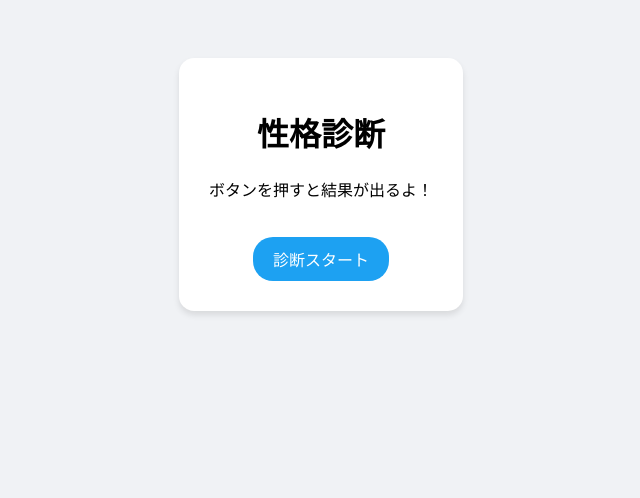
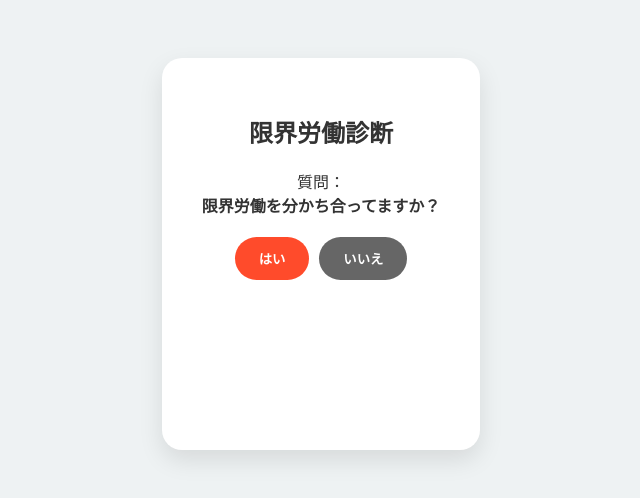
Before and after one commit to Atree232/rainobo_rainobo, a plain HTML site: page index.html in a window 1280 px wide. Shown: the whole page, without its empty margins (319-959 px from the left). Drawn offline with Linux system fonts and the light colour scheme.

Commit message:
Update index.html

```diff
--- a/index.html
+++ b/index.html
@@ -2,38 +2,58 @@
 <html lang="ja">
 <head>
     <meta charset="UTF-8">
-    <title>私の診断アプリ</title>
+    <meta name="viewport" content="width=device-width, initial-scale=1.0">
+    <title>限界労働診断</title>
     <style>
-        body { font-family: sans-serif; text-align: center; padding: 50px; background: #f0f2f5; }
-        .card { background: white; padding: 30px; border-radius: 15px; display: inline-block; box-shadow: 0 4px 6px rgba(0,0,0,0.1); }
-        button { background: #1da1f2; color: white; border: none; padding: 10px 20px; border-radius: 20px; cursor: pointer; font-size: 16px; margin-top: 20px; }
+        body { font-family: 'Helvetica Neue', Arial, sans-serif; text-align: center; padding: 50px; background: #eef2f3; color: #333; }
+        .card { background: white; padding: 40px; border-radius: 20px; display: inline-block; box-shadow: 0 10px 25px rgba(0,0,0,0.1); max-width: 400px; }
+        h1 { font-size: 1.5rem; margin-bottom: 20px; }
+        .btn-group { display: flex; justify-content: center; gap: 10px; margin-top: 20px; }
+        button { border: none; padding: 12px 24px; border-radius: 30px; cursor: pointer; font-weight: bold; transition: 0.3s; }
+        .btn-yes { background: #ff4b2b; color: white; }
+        .btn-no { background: #666; color: white; }
+        .btn-x { background: #000; color: white; margin-top: 20px; }
+        #result { margin-top: 30px; font-size: 1.2rem; font-weight: bold; min-height: 100px; }
     </style>
 </head>
 <body>
+
     <div class="card">
-        <h1>性格診断</h1>
-        <p>ボタンを押すと結果が出るよ！</p>
-        <button onclick="check()">診断スタート</button>
+        <h1>限界労働診断</h1>
+        <p>質問：<br><strong>限界労働を分かち合ってますか？</strong></p>
+
+        <div class="btn-group">
+            <button class="btn-yes" onclick="answer(true)">はい</button>
+            <button class="btn-no" onclick="answer(false)">いいえ</button>
+        </div>
+
         <div id="result"></div>
     </div>
 
     <script>
-        function check() {
-            const results = ["熱血タイプ🔥", "クールタイプ❄️", "おっとりタイプ🍀", "不思議ちゃんタイプ👽"];
-            const res = results[Math.floor(Math.random() * results.length)];
+        function answer(isYes) {
+            let resText = "";
+            if (isYes) {
+                resText = "ﾗｲﾉﾎﾞｰ　ﾗｲﾉﾎﾞｰ";
+            } else {
+                resText = "ﾗｲﾉﾎﾞｰ度が不足しているようです。";
+            }
 
-            document.getElementById('result').innerHTML = `<h2>結果：${res}</h2>`;
+            const resultDiv = document.getElementById('result');
+            resultDiv.innerHTML = `<div>結果：<br>${resText}</div>`;
 
-            // X(Twitter)へのシェアボタンを作る
-            const text = encodeURIComponent(`私の性格は「${res}」でした！\n#性格診断 #GitHubPage`);
+            // X(Twitter)へのシェアボタンを追加
+            const shareText = encodeURIComponent(`【限界労働診断】\n質問：限界労働を分かち合ってますか？\n結果：${resText}\n`);
             const url = encodeURIComponent(window.location.href);
-            const xUrl = `https://twitter.com/intent/tweet?text=${text}&url=${url}`;
+            const xUrl = `https://twitter.com/intent/tweet?text=${shareText}&url=${url}`;
 
-            const btn = document.createElement("button");
-            btn.innerText = "Xで結果をシェアする";
-            btn.onclick = () => window.open(xUrl);
-            document.getElementById('result').appendChild(btn);
+            const xBtn = document.createElement("button");
+            xBtn.className = "btn-x";
+            xBtn.innerText = "結果を X に投稿する";
+            xBtn.onclick = () => window.open(xUrl, '_blank');
+            resultDiv.appendChild(xBtn);
         }
     </script>
+
 </body>
 </html>
```
